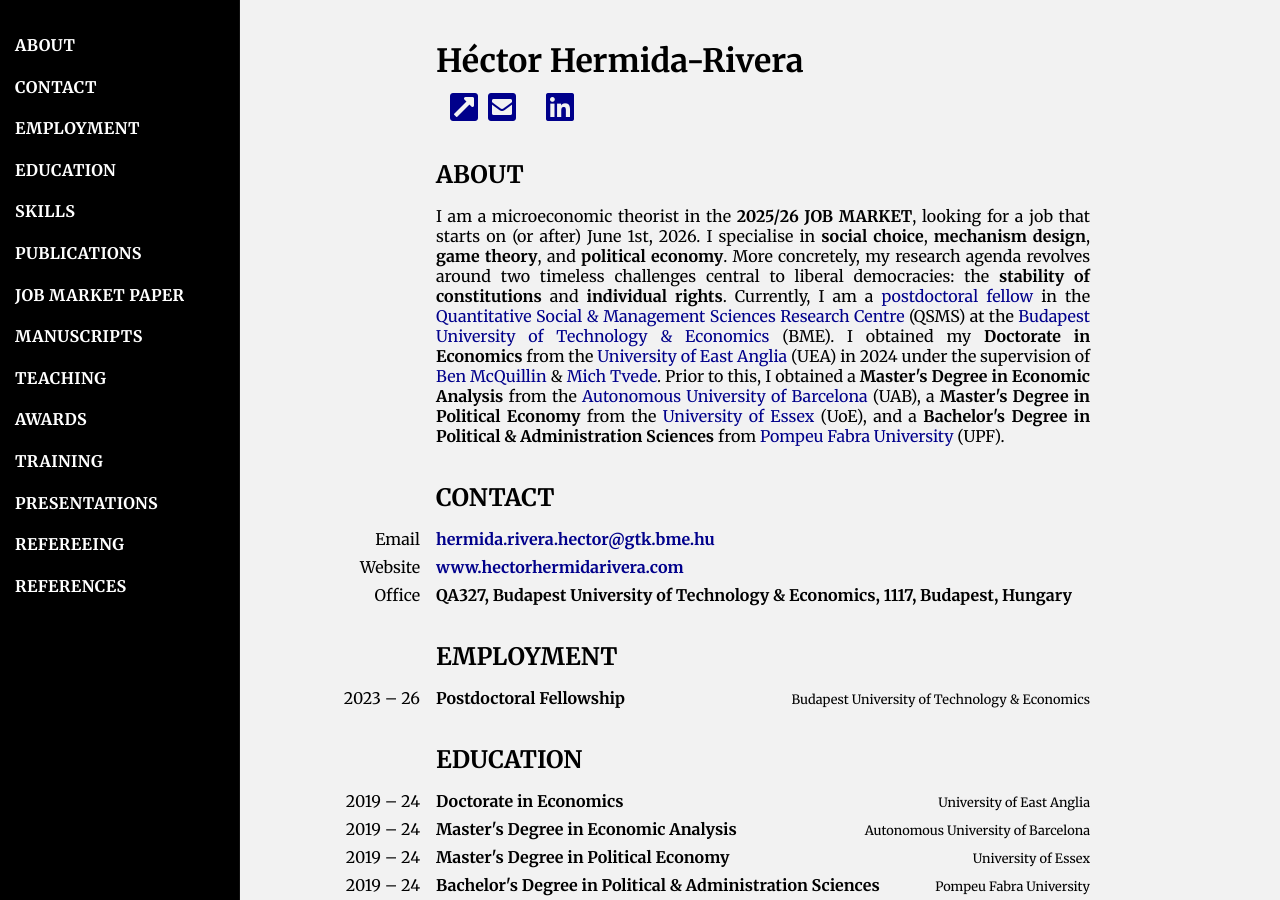
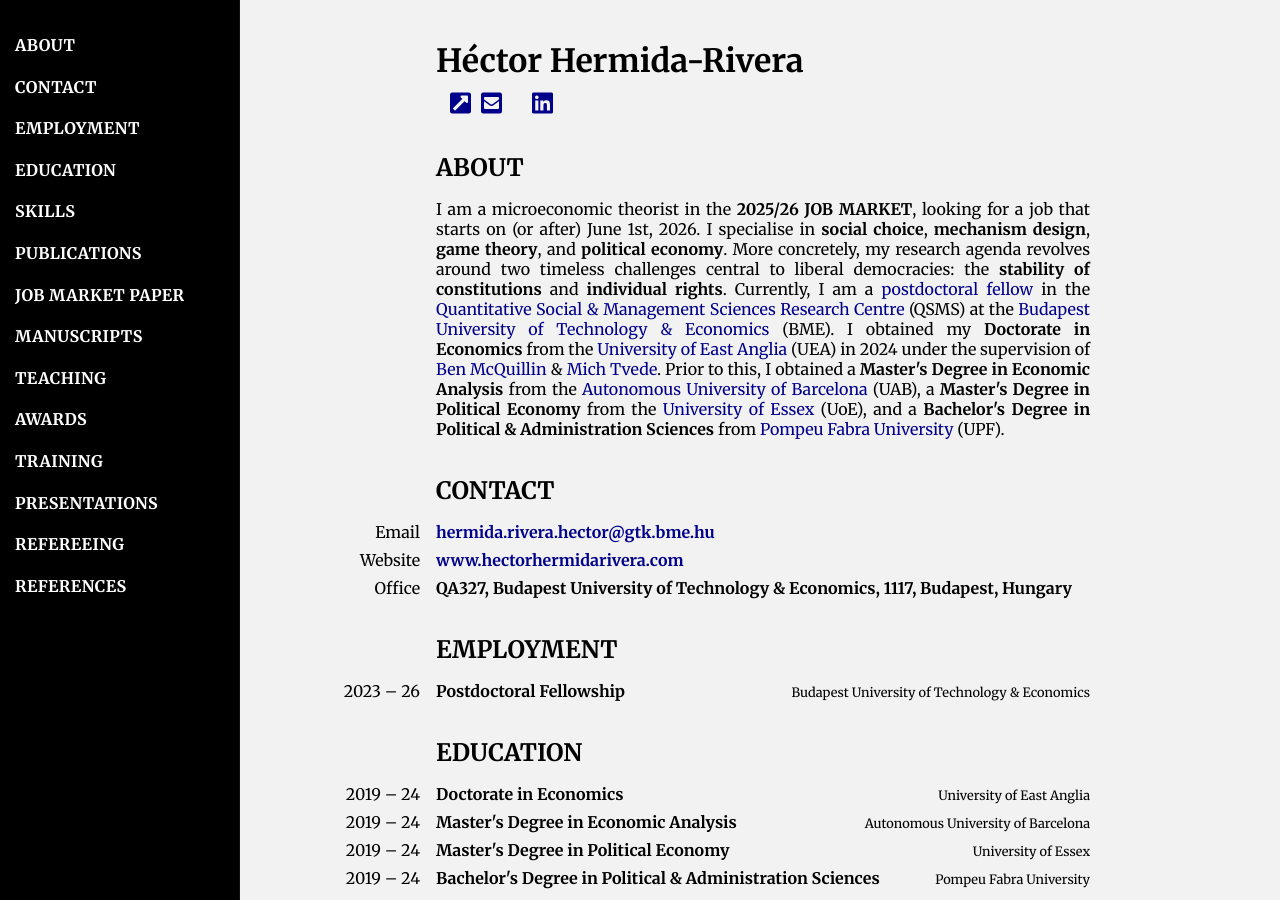
Before and after one commit to HectorHermidaRivera/hectorhermidarivera.github.io, a Jekyll site: the page built from index.md, in a window 1280 px wide and 900 px high. Built offline with Jekyll 4.4.1, drawn with Linux system fonts in a browser that asks for light colours; a style sheet for code colours, icons or effects is not loaded.

Commit message:
Update index.md

```diff
--- a/index.md
+++ b/index.md
@@ -5,40 +5,40 @@ title: Home
 
 <div class="icon-row">
   <a href="https://drive.google.com/file/d/1U52WtfZQt0LltKnNHPnS9Ce1F0kYY_Sz/view?usp=sharing" target="_blank">
-    <i class="ai ai-cv-square" style="font-size:2.00em;"></i>
+    <i class="ai ai-cv-square" style="font-size:1.50em;"></i>
   </a>
   <a href="http://www.hectorhermidarivera.com" target="_blank">
-    <i class="fas fa-external-link-square-alt" style="font-size:2.00em;"></i>
+    <i class="fas fa-external-link-square-alt" style="font-size:1.50em;"></i>
   </a>
   <a href="mailto:hermida.rivera.hector@gtk.bme.hu">
-    <i class="fas fa-envelope-square" style="font-size:2.00em;"></i>
+    <i class="fas fa-envelope-square" style="font-size:1.50em;"></i>
   </a>
   <a href="https://arxiv.org/search/?searchtype=author&query=Hermida-Rivera" target="_blank">
-    <i class="ai ai-arxiv-square" style="font-size:2.00em;"></i>
+    <i class="ai ai-arxiv-square" style="font-size:1.50em;"></i>
   </a>
   <a href="https://scholar.google.com/citations?user=eoXi8yYAAAAJ&hl=en&oi=ao" target="_blank">
-    <i class="ai ai-google-scholar-square" style="font-size:2.00em;"></i>
+    <i class="ai ai-google-scholar-square" style="font-size:1.50em;"></i>
   </a>
   <a href="https://www.linkedin.com/in/hectorhermidarivera/" target="_blank">
-    <i class="fab fa-linkedin" style="font-size:2.00em;"></i>
+    <i class="fab fa-linkedin" style="font-size:1.50em;"></i>
   </a>
   <a href="https://orcid.org/0000-0003-4835-2884" target="_blank">
-    <i class="ai ai-orcid-square" style="font-size:2.00em;"></i>
+    <i class="ai ai-orcid-square" style="font-size:1.50em;"></i>
   </a>
   <a href="https://authors.repec.org/pro/phe805/" target="_blank">
-    <i class="ai ai-ideas-repec-square" style="font-size:2.00em;"></i>
+    <i class="ai ai-ideas-repec-square" style="font-size:1.50em;"></i>
   </a>
   <a href="https://www.researchgate.net/profile/Hector-Hermida-Rivera" target="_blank">
-    <i class="ai ai-researchgate-square" style="font-size:2.00em;"></i>
+    <i class="ai ai-researchgate-square" style="font-size:1.50em;"></i>
   </a>
   <a href="https://www.scopus.com/authid/detail.uri?authorId=57789485800" target="_blank">
-    <i class="ai ai-scopus-square" style="font-size:2.00em;"></i>
+    <i class="ai ai-scopus-square" style="font-size:1.50em;"></i>
   </a>
   <a href="https://papers.ssrn.com/sol3/cf_dev/AbsByAuth.cfm?per_id=6678348" target="_blank">
-    <i class="ai ai-ssrn-square" style="font-size:2.00em;"></i>
+    <i class="ai ai-ssrn-square" style="font-size:1.50em;"></i>
   </a>
   <a href="https://www.webofscience.com/wos/author/record/JED-5896-2023" target="_blank">
-    <i class="ai ai-clarivate-square" style="font-size:2.00em;"></i>
+    <i class="ai ai-clarivate-square" style="font-size:1.50em;"></i>
   </a>
 </div>
 
```
